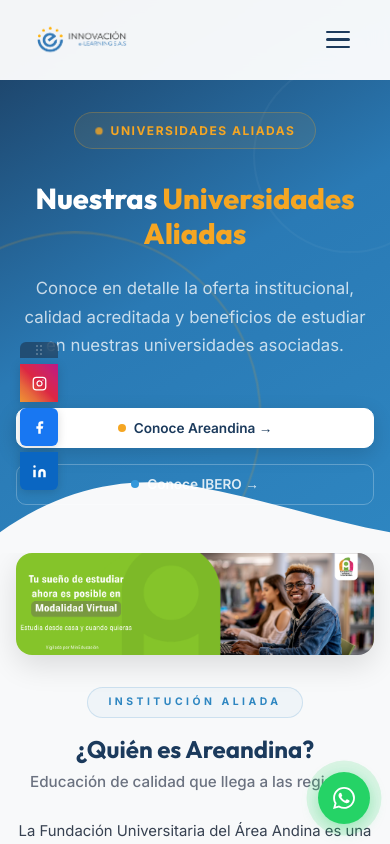
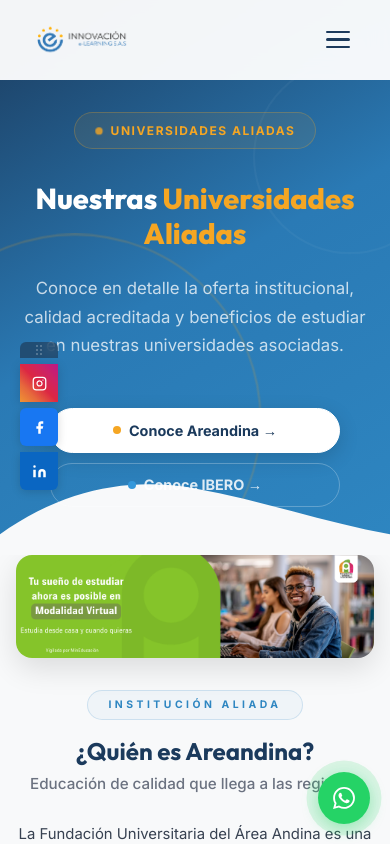
Before and after one commit to jorgelosada1/Innovacion, a React (Vite) app: page /universidades/areandina in a window 390 px wide. Shown: the top 844 px of the page. Built offline with nearby package versions, Linux system fonts and the light colour scheme.

Commit message:
fix: Improve mobile layout for university buttons (Hero and UniversidadesPage)

```diff
--- a/src/components/Hero.css
+++ b/src/components/Hero.css
@@ -290,11 +290,19 @@
   .hero__buttons {
     flex-direction: column;
     align-items: center;
+    gap: 12px;
+    width: 100%;
   }
 
   .hero__btn {
     width: 100%;
-    max-width: 250px;
+    max-width: 290px;
     justify-content: center;
+    text-align: center;
+    white-space: nowrap;
+    padding: 0.85rem 1.4rem;
+    font-size: 0.92rem;
+    font-weight: 700;
+    border-radius: 50px;
   }
 }
--- a/src/pages/UniversidadesPage.css
+++ b/src/pages/UniversidadesPage.css
@@ -735,22 +735,29 @@
   }
 }
 
-@media (max-width: 480px) {
+@media (max-width: 640px) {
   .upage__hero {
     min-height: 280px;
   }
 
   .upage__tabs {
     flex-direction: column;
-    align-items: stretch;
+    align-items: center;
+    gap: 10px;
     width: 100%;
+    max-width: 290px;
+    margin: 0 auto;
   }
 
   .upage__tab {
-    font-size: 0.85rem;
-    padding: 0.7rem 1rem;
+    font-size: 0.9rem;
+    font-weight: 700;
+    padding: 0.8rem 1.4rem;
     justify-content: center;
+    text-align: center;
+    white-space: nowrap;
     width: 100%;
+    border-radius: 50px;
   }
 
   .upage__pills {
```
